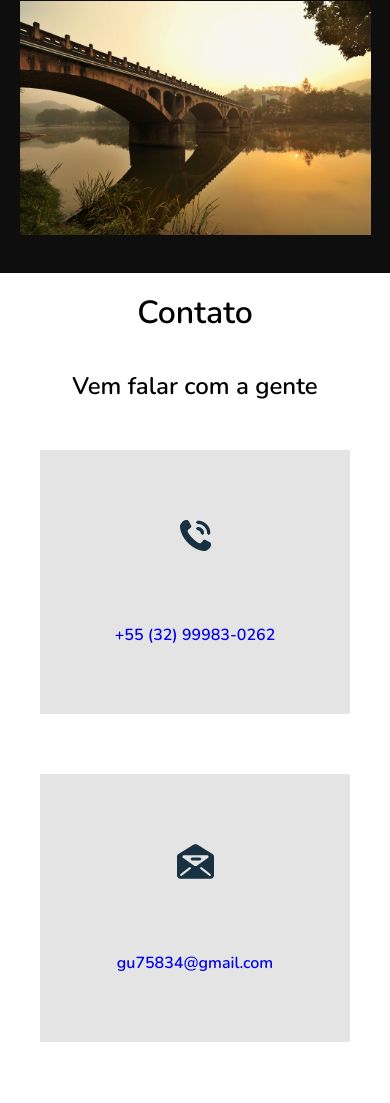
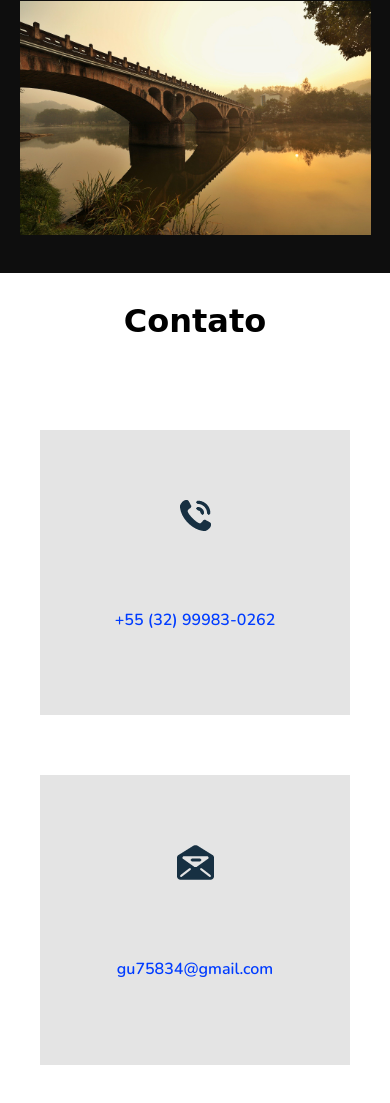
Before and after one commit to GustavoSilva84/meu-primeiro-site-responsivo, a plain HTML site: page fazendo-um-site-responsivo/index.html in a window 390 px wide. Shown: the part 3891-4994 px from the top of the page. Before the commit the page ends 4963 px from the top, so only its background shows below. Drawn offline with nearby package versions, Linux system fonts and the light colour scheme.

Commit message:
Add files via upload

```diff
--- a/fazendo-um-site-responsivo/css/style.css
+++ b/fazendo-um-site-responsivo/css/style.css
@@ -241,20 +241,36 @@
     flex-direction: column;
     align-items: center;
     text-align: center;
+    padding: 30px;
 }
 
 .fundo_conteudo_contato {
-    width: 300px;
     background: rgb(228, 228, 228);
     margin: 30px;
-    padding: 70px 90px 70px 90px;
+    padding: 70px 90px 30px 90px;
     width: fit-content;
-
+    display: flex;
+    flex-direction: column;
+    align-items: center;
 }
 
-.fundo_conteudo_contato p {
-    margin: 70px 0 0 0;
+#contato div {
+    display: flex;
+}
 
+
+#contato h1 {
+    font-size: 2em;
+    font-family: cursive;
+    margin: 0 0 60px 0;
+}
+
+#contato p {
+    margin-top: 80px;
+}
+
+a:visited, a:active, a:link {
+    color: rgb(0, 60, 255);
 }
 
 /* fim do contato */
@@ -368,6 +384,35 @@
         align-items: center;
     }
 
+
+
+
+
+
+    #contato {
+        display: flex;
+        flex-direction: column;
+        align-items: center;
+        text-align: center;
+    }
+
+    .fundo_conteudo_contato {
+        width: 70%;
+        background: rgb(228, 228, 228);
+        margin: 30px;
+        padding: 70px 90px 70px 90px;
+        width: fit-content;
+        display: flex;
+        flex-direction: column;
+        align-items: center;
+    }
+
+    #contato div {
+        display: flex;
+        flex-direction: column;
+        align-items: center;
+        text-align: center;
+    }
 }
 
 @media (max-width: 625px) {
--- a/fazendo-um-site-responsivo/index.html
+++ b/fazendo-um-site-responsivo/index.html
@@ -132,19 +132,22 @@
 
         </section>
 
+
         <section id="contato">
 
             <h1> Contato </h1>
-            <h2> Vem falar com a gente </h2>
 
-            <div class="fundo_conteudo_contato">
-                <img src="imagens/tel.png">
-                <p> <a href="tel:32999830262"> +55 (32) 99983-0262 </a> </p>
-            </div>
+            <div>
+                <div class="fundo_conteudo_contato">
+                    <img class="u" src="imagens/tel.png">
+                    <p> <a href="tel:32999830262"> +55 (32) 99983-0262 </a> </p>
+                </div>
 
-            <div class="fundo_conteudo_contato">
-                <img src="imagens/mail.png">
-                <p> <a href="mailto:gu75834@mail.com"> gu75834@gmail.com </a> </p>
+                <div class="fundo_conteudo_contato">
+                    <img class="u" src="imagens/mail.png">
+                    <p> <a href="mailto:gu75834@mail.com"> gu75834@gmail.com </a> </p>
+                </div>
+
             </div>
 
         </section>
```
Also changed, not shown: fazendo-um-site-responsivo/imagens/github-logo.png (added).
